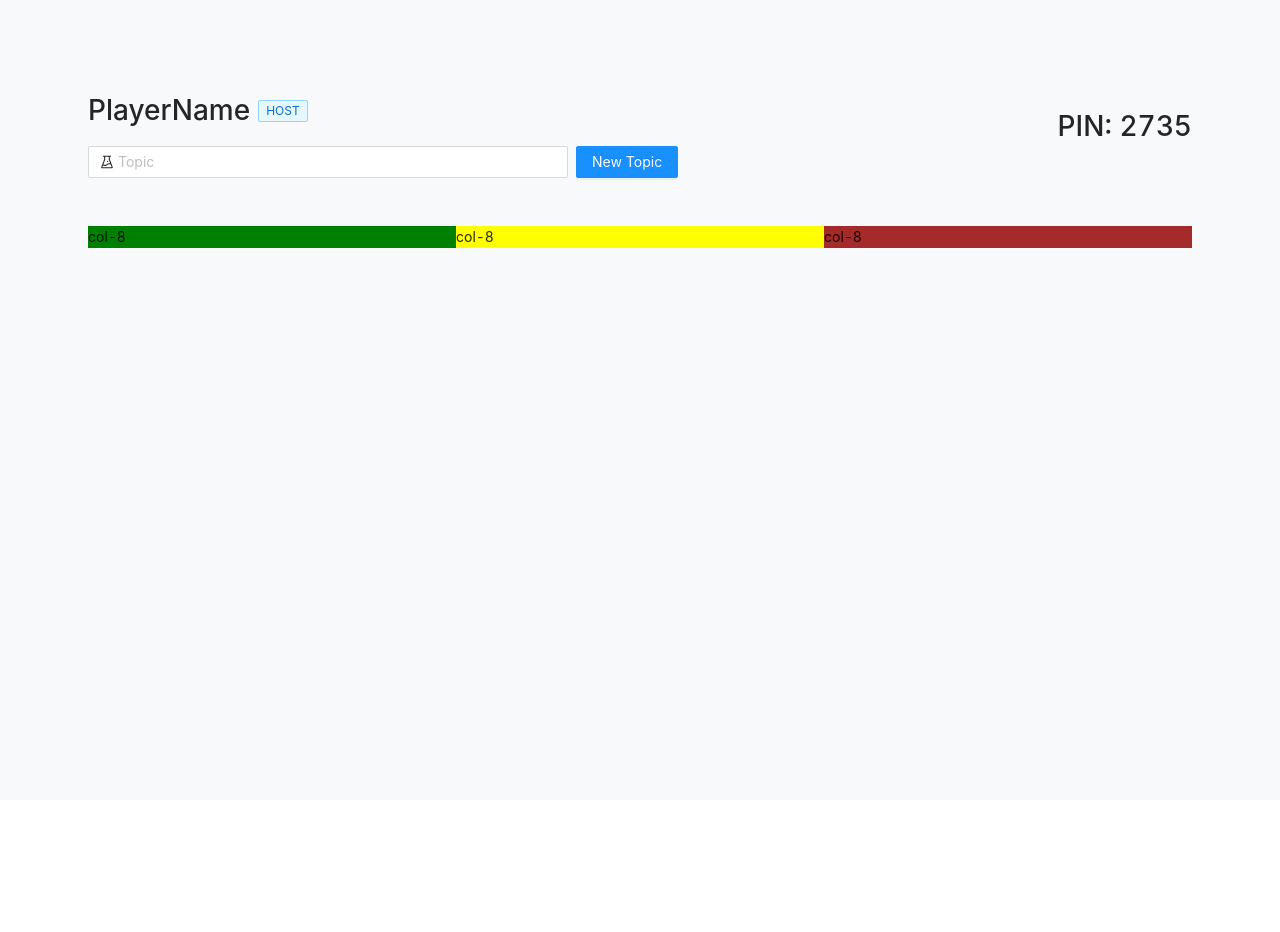
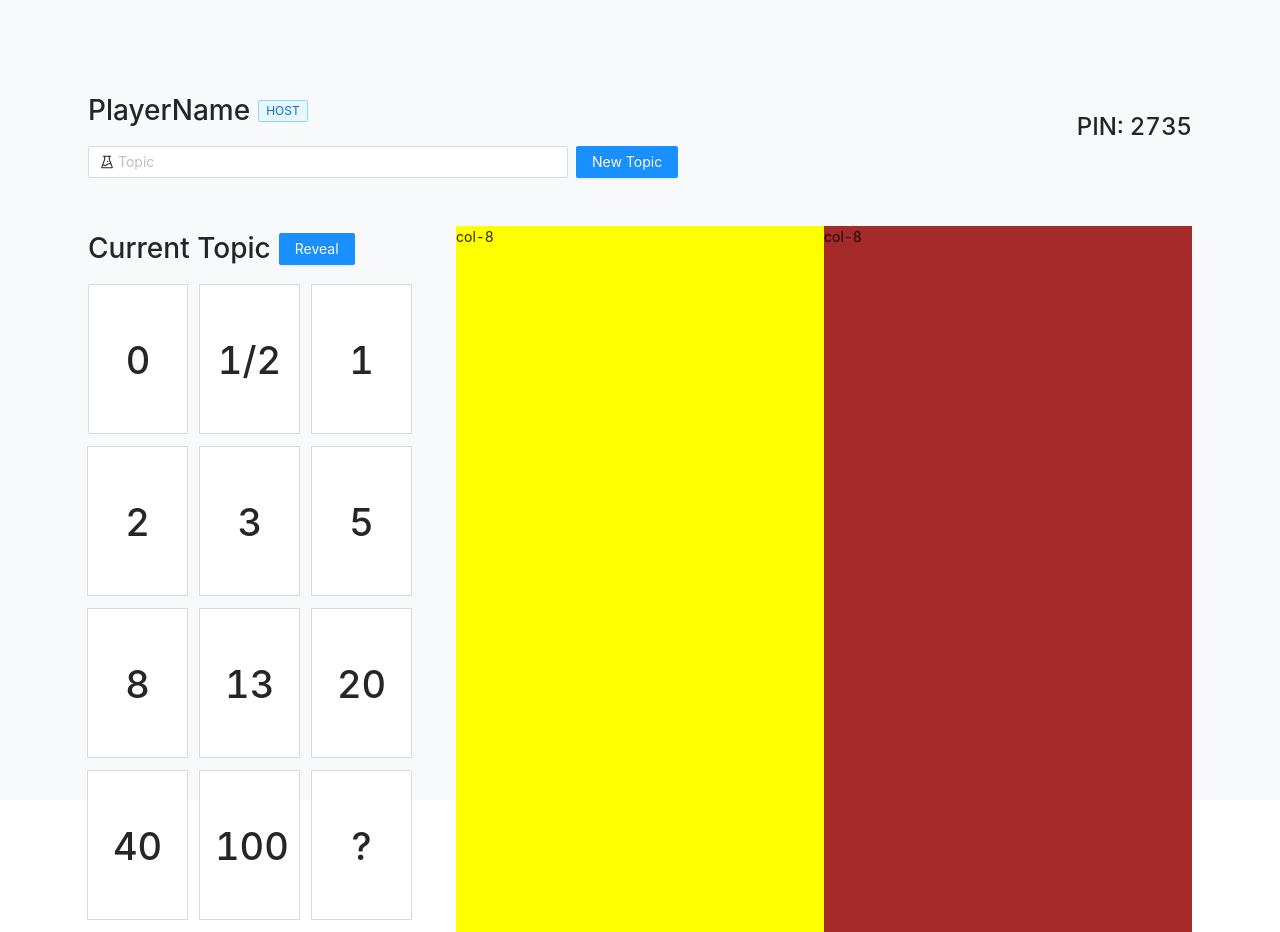
Before and after one commit to thiagopereiramartinez/scrumpoker-run.web, a React (Create React App) app: page /dashboard in a window 1280 px wide. Before the commit the page ends 800 px from the top, so only its background shows below. Built offline with nearby package versions, Linux system fonts and the light colour scheme.

Commit message:
feat: adiciona componente de votação

```diff
--- a/src/App.css
+++ b/src/App.css
@@ -36,3 +36,14 @@
   align-items: center;
   padding: 48px;
 }
+
+.votecard {
+  width: 100px;
+  height: 150px;
+  margin-right: 12px;
+  margin-bottom: 12px;
+  text-align: center;
+  font-size: 38px;
+  font-weight: 500;
+  padding-top: 60px;
+}
--- a/src/ui/Dashboard.js
+++ b/src/ui/Dashboard.js
@@ -1,10 +1,17 @@
 import '../App.css'
 
-import React from 'react';
-import { Row, Col, Tag, Input, Button } from 'antd';
+import React, { useState } from 'react';
+import { Row, Col, Tag, Input, Button, Radio } from 'antd';
 import { ExperimentOutlined } from '@ant-design/icons';
 
 export default function Dashboard() {
+
+    const [value, setValue] = useState();
+
+    const onChange = e => {
+        setValue(e.target.value);
+    }
+
     return <>
         <div className="dashboard-bg">
             <Row>
@@ -14,17 +21,36 @@ export default function Dashboard() {
                         <Tag color="blue" style={{ marginLeft: 8, marginBottom: 12 }}>HOST</Tag>
                     </Row>
                     <div style={{ display: 'flex', flexDirection: 'row' }}>
-                        <Input placeholder="Topic" prefix={<ExperimentOutlined />} style={{ width: '60vh' }}/>
+                        <Input placeholder="Topic" prefix={<ExperimentOutlined />} style={{ width: '60vh' }} />
                         <Button type="primary" style={{ marginLeft: 8 }}>New Topic</Button>
                     </div>
                 </Col>
-                <Col span={6} style={{ display: 'flex', justifyContent: 'flex-end', alignItems: 'center' }}>
+                <Col span={6} style={{ display: 'flex', justifyContent: 'flex-end', alignItems: 'center', fontSize: 12 }}>
                     <h1>PIN: 2735</h1>
                 </Col>
             </Row>
             <Row style={{ marginTop: 48 }}>
-                <Col span={8} style={{ backgroundColor: 'green'}}>col-8</Col>
-                <Col span={8} style={{ backgroundColor: 'yellow'}}>col-8</Col>
+                <Col span={8}>
+                    <Row style={{ alignItems: 'center' }}>
+                        <h1>Current Topic</h1>
+                        <Button type="primary" style={{ marginLeft: 8, marginBottom: 12 }}>Reveal</Button>
+                    </Row>
+                    <Radio.Group onChange={onChange} value={value} buttonStyle="solid" style={{  }}>
+                        <Radio.Button value={1} className="votecard">0</Radio.Button>
+                        <Radio.Button value={2} className="votecard">1/2</Radio.Button>
+                        <Radio.Button value={3} className="votecard">1</Radio.Button>
+                        <Radio.Button value={4} className="votecard">2</Radio.Button>
+                        <Radio.Button value={5} className="votecard">3</Radio.Button>
+                        <Radio.Button value={6} className="votecard">5</Radio.Button>
+                        <Radio.Button value={7} className="votecard">8</Radio.Button>
+                        <Radio.Button value={8} className="votecard">13</Radio.Button>
+                        <Radio.Button value={9} className="votecard">20</Radio.Button>
+                        <Radio.Button value={10} className="votecard">40</Radio.Button>
+                        <Radio.Button value={11} className="votecard">100</Radio.Button>
+                        <Radio.Button value={12} className="votecard">?</Radio.Button>
+                    </Radio.Group>
+                </Col>
+                <Col span={8} style={{ backgroundColor: 'yellow' }}>col-8</Col>
                 <Col span={8} style={{ backgroundColor: 'brown' }}>col-8</Col>
             </Row>
         </div>
```
